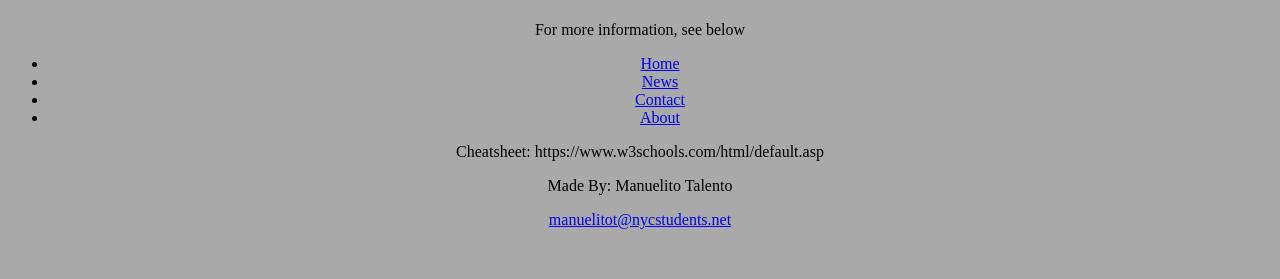
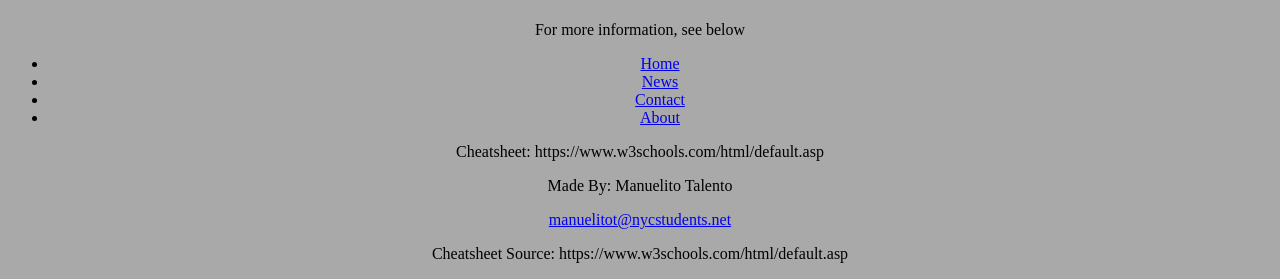
Before and after one commit to manuelitot/htmlproject, a plain HTML site: page index.html in a window 1280 px wide. Shown: the part 619-898 px from the top of the page. Before the commit the page ends 864 px from the top, so only its background shows below. Drawn offline with Linux system fonts and the light colour scheme.

Commit message:
Update index.html

```diff
--- a/index.html
+++ b/index.html
@@ -69,6 +69,8 @@ p    {color: black;}
   <p><a href="manuelitot@nycstudents.net">manuelitot@nycstudents.net</a></p>
 </footer>
 
+<p style= "text-align: center;"> Cheatsheet Source: https://www.w3schools.com/html/default.asp</p>
+
 </main>
 </body>
 </html>
```
